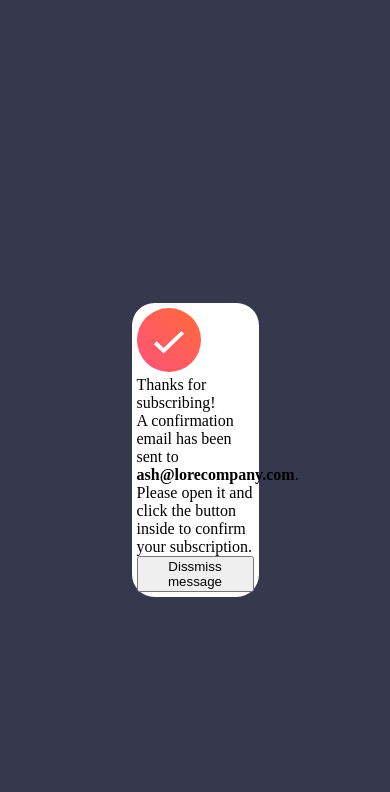
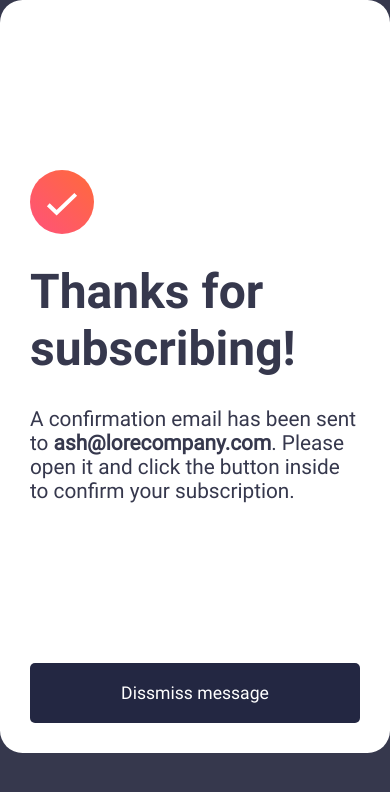
Before and after one commit to Michuxx/Challenge1, a React (Create React App) app in the folder challenge1/: page /successedApp in a window 390 px wide. Shown: the top 792 px of the page. Built offline with nearby package versions, Linux system fonts and the light colour scheme.

Commit message:
css and rensposive mode for second site

```diff
--- a/challenge1/src/SuccessedApp-Style.css
+++ b/challenge1/src/SuccessedApp-Style.css
@@ -1,7 +1,102 @@
+@font-face {
+  font-family: Roboto-Bold;
+  src: url(./fonts/Roboto-Bold.ttf);
+}
+
+@font-face {
+  font-family: Roboto-Regular;
+  src: url(./fonts/Roboto-Regular.ttf);
+}
+
+.ContainerApp{
+  display: flex;
+  justify-content: center;
+}
+
 .NewsBox-successed {
-    margin: auto;
     background-color: #fff;
     border-radius: 22.5px;
-    padding: 5px;
+    padding: 60px;
     width: 30vw;
+    margin-top: 10rem;
+
   }
+
+  .TopicTextPanel span{
+    font-family: Roboto-Bold;
+    color: #36384d;
+    font-size: 3rem;
+
+  }
+
+  .TopicTextPanel{
+    padding-bottom: 10px;
+  }
+
+  .InfoTextPanel span{
+    font-family: Roboto-Regular;
+    color: #36384d;
+    font-size: 1.5rem;
+
+  }
+
+  .InfoTextPanel{
+    padding-bottom: 20px;
+  }
+
+  .SuccessedPanel-image{
+    padding-bottom: 25px;
+  }
+
+  .ButtonsPanel{
+    display: flex;
+    justify-content: center;
+  }
+
+  .Dissmiss-btn{
+    padding: 15px;
+  width: 100%;
+  background-color: #232742;
+  color: #fff;
+  border-radius: 5px;
+  font-family: Roboto-Regular;
+  font-size: 1.1rem;
+  border: none;
+  }
+
+  .Dissmiss-btn:hover{
+    background: linear-gradient(to right, #fb5283, rgb(228, 153, 24));
+    box-shadow: 5px 20px 30px pink;
+    font-family: Roboto-Bold;
+
+  }
+
+  @media screen and (max-width:768px){
+    .NewsBox-successed{
+      width:92%;
+      height: 100%;
+      padding: 30px;
+      object-fit: cover;
+      margin: 0;
+    }
+
+    .SuccessedPanel-image{
+      padding-top: 140px;
+    }
+
+    .TopicTextPanel{
+      padding-bottom: 30px;
+    }
+
+    .InfoTextPanel span{
+      font-size: 1.3rem;
+    }
+
+    .ButtonsPanel{
+      padding-top: 140px;
+    }
+
+    .Dissmiss-btn{
+      padding: 20px;
+    }
+  }
--- a/challenge1/src/successedApp.jsx
+++ b/challenge1/src/successedApp.jsx
@@ -4,9 +4,9 @@ import IconSuccessed from "./images/icon-success.svg";
 function SucccessedApp()
 {
     return (
-        <div className="Container">
+        <div className="ContainerApp">
             <div className="NewsBox-successed">
-                <div className="SuccessedPanel">
+                <div className="SuccessedPanel-image">
                     <img src={IconSuccessed} alt="" />
                 </div>
                 <div className="TopicTextPanel">
```
